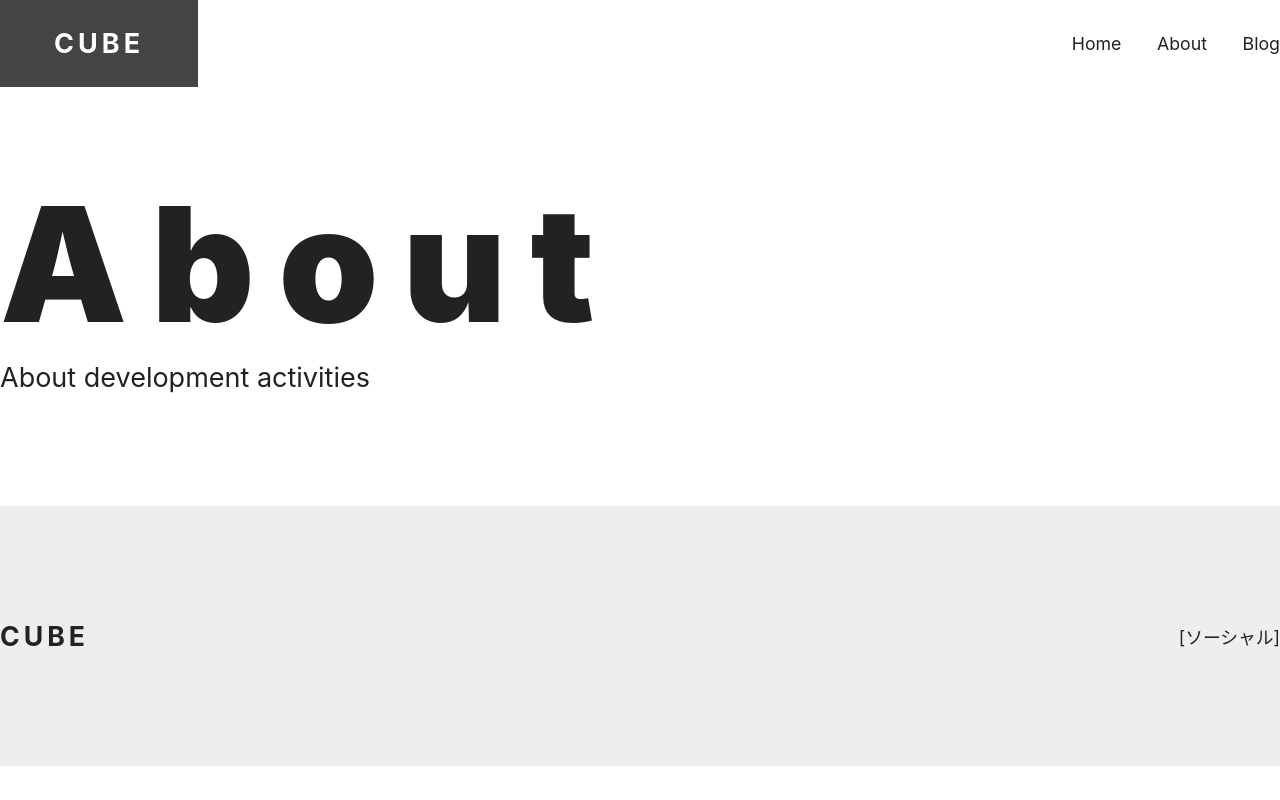
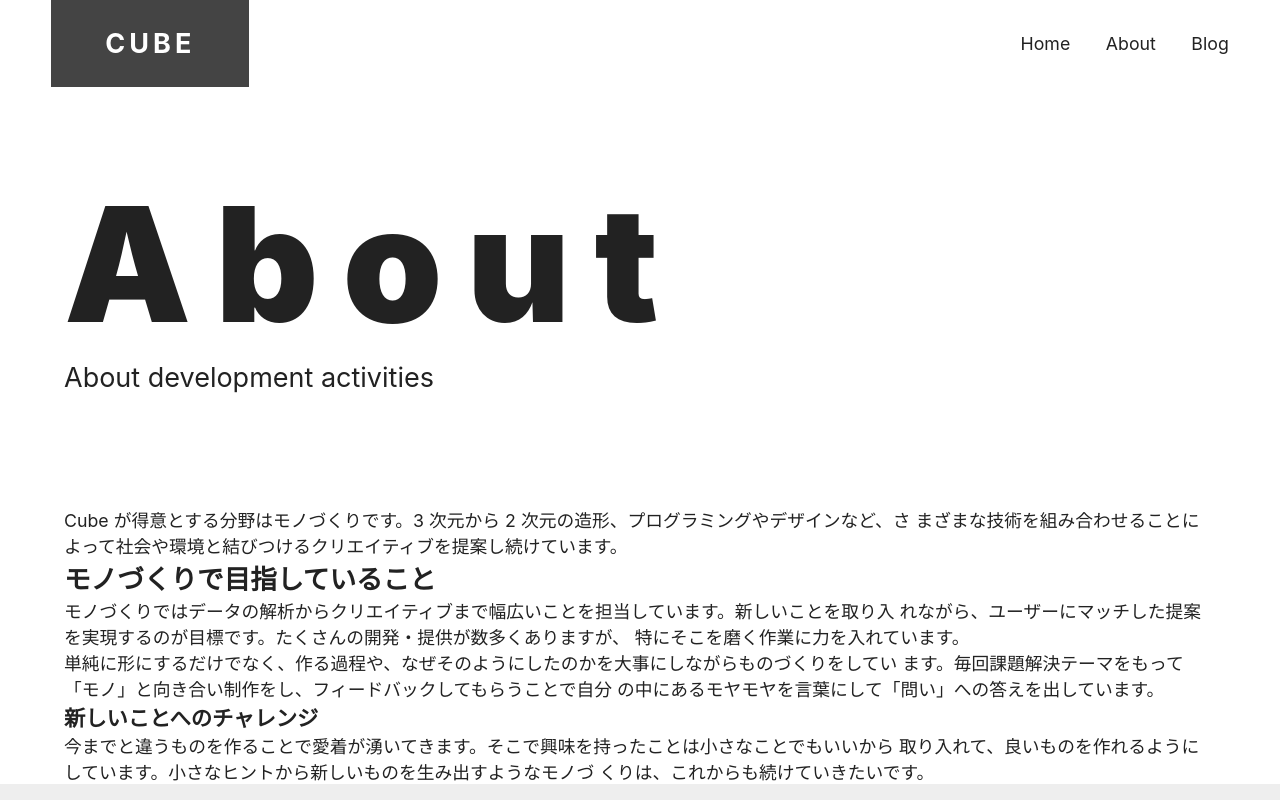
Before and after one commit to akky25/next-react-website-, a Next.js app: page /about in a window 1280 px wide. Shown: the top 800 px of the page. Built offline with nearby package versions, Linux system fonts and the light colour scheme.

Commit message:
横幅のスタイル追加

```diff
--- /dev/null
+++ b/src/components/container.tsx
@@ -0,0 +1,14 @@
+import { ReactNode } from 'react';
+import styles from '@/styles/container.module.css';
+
+export default function Container({
+  children,
+  large = false,
+}: {
+  children: ReactNode;
+  large?: boolean;
+}) {
+  return (
+    <div className={large ? styles.large : styles.default}>{children}</div>
+  );
+}
--- a/src/components/footer.tsx
+++ b/src/components/footer.tsx
@@ -1,13 +1,16 @@
+import Container from './container';
 import Logo from './logo';
 import styles from '@/styles/footer.module.css';
 
 export default function Footer() {
   return (
     <footer className={styles.wrapper}>
-      <div className={styles.flexContainer}>
-        <Logo />
-        [ソーシャル]
-      </div>
+      <Container>
+        <div className={styles.flexContainer}>
+          <Logo />
+          [ソーシャル]
+        </div>
+      </Container>
     </footer>
   );
 }
--- a/src/components/header.tsx
+++ b/src/components/header.tsx
@@ -1,3 +1,4 @@
+import Container from './container';
 import Logo from './logo';
 import Nav from './nav';
 import styles from '@/styles/header.module.css';
@@ -5,10 +6,12 @@
 export default function Header() {
   return (
     <header>
-      <div className={styles.flexContainer}>
-        <Logo boxOn />
-        <Nav />
-      </div>
+      <Container large>
+        <div className={styles.flexContainer}>
+          <Logo boxOn />
+          <Nav />
+        </div>
+      </Container>
     </header>
   );
 }
--- a/src/pages/about.tsx
+++ b/src/pages/about.tsx
@@ -1,5 +1,32 @@
+import Container from '@/components/container';
 import Hero from '@/components/hero';
 
 export default function About() {
-  return <Hero title="About" subtitle="About development activities" />;
+  return (
+    <Container>
+      <Hero title="About" subtitle="About development activities" />
+      <p>
+        Cube が得意とする分野はモノづくりです。3 次元から 2
+        次元の造形、プログラミングやデザインなど、さ
+        まざまな技術を組み合わせることによって社会や環境と結びつけるクリエイティブを提案し続けています。
+      </p>
+      <h2> モノづくりで目指していること </h2>
+      <p>
+        モノづくりではデータの解析からクリエイティブまで幅広いことを担当しています。新しいことを取り入
+        れながら、ユーザーにマッチした提案を実現するのが目標です。たくさんの開発・提供が数多くありますが、
+        特にそこを磨く作業に力を入れています。
+      </p>
+      <p>
+        単純に形にするだけでなく、作る過程や、なぜそのようにしたのかを大事にしながらものづくりをしてい
+        ます。毎回課題解決テーマをもって「モノ」と向き合い制作をし、フィードバックしてもらうことで自分
+        の中にあるモヤモヤを言葉にして「問い」への答えを出しています。
+      </p>
+      <h3> 新しいことへのチャレンジ </h3>
+      <p>
+        今までと違うものを作ることで愛着が湧いてきます。そこで興味を持ったことは小さなことでもいいから
+        取り入れて、良いものを作れるようにしています。小さなヒントから新しいものを生み出すようなモノづ
+        くりは、これからも続けていきたいです。
+      </p>
+    </Container>
+  );
 }
--- /dev/null
+++ b/src/styles/container.module.css
@@ -0,0 +1,10 @@
+.default {
+  width: 92%;
+  max-width: 1152px;
+  margin: 0 auto;
+}
+
+.large {
+  composes: default;
+  max-width: 1280px;
+}
```
Also changed, not shown: src/pages/blog/index.tsx (+6 -1 lines), src/pages/index.tsx (+6 -1 lines).
